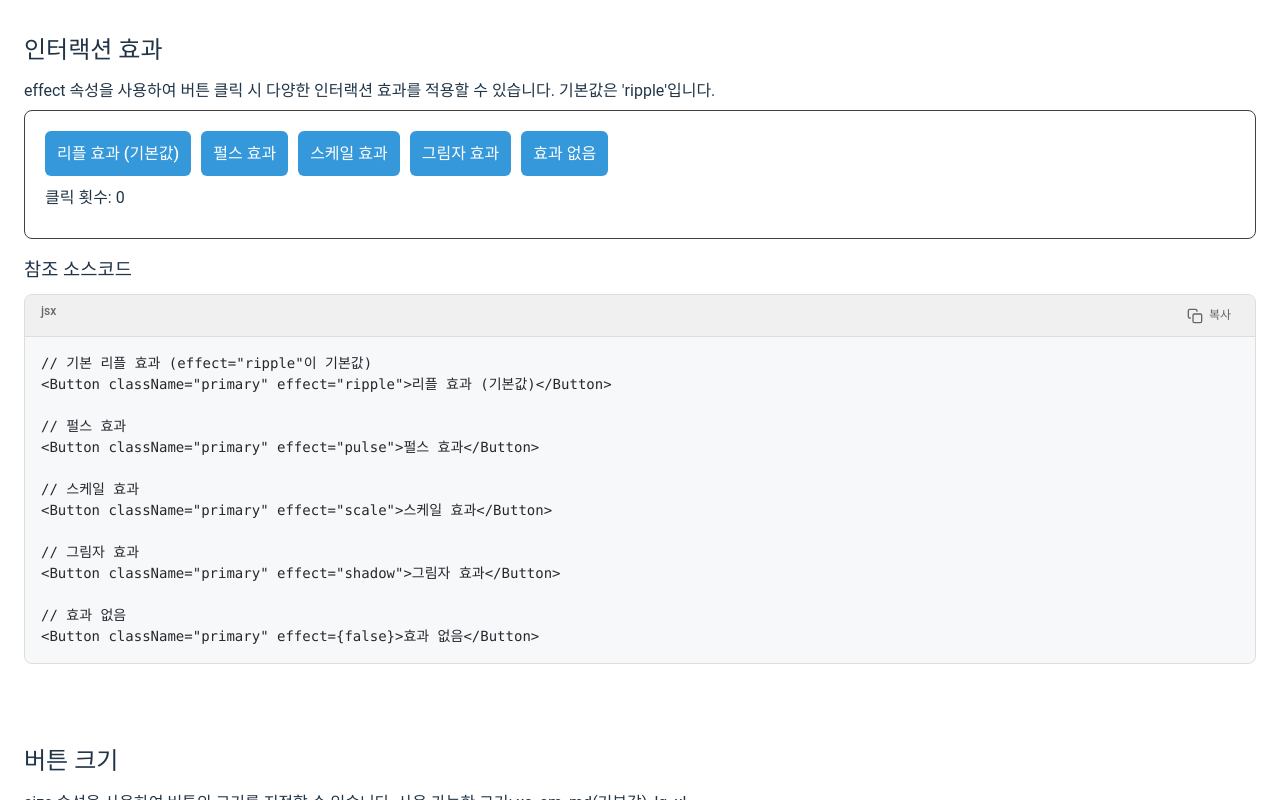
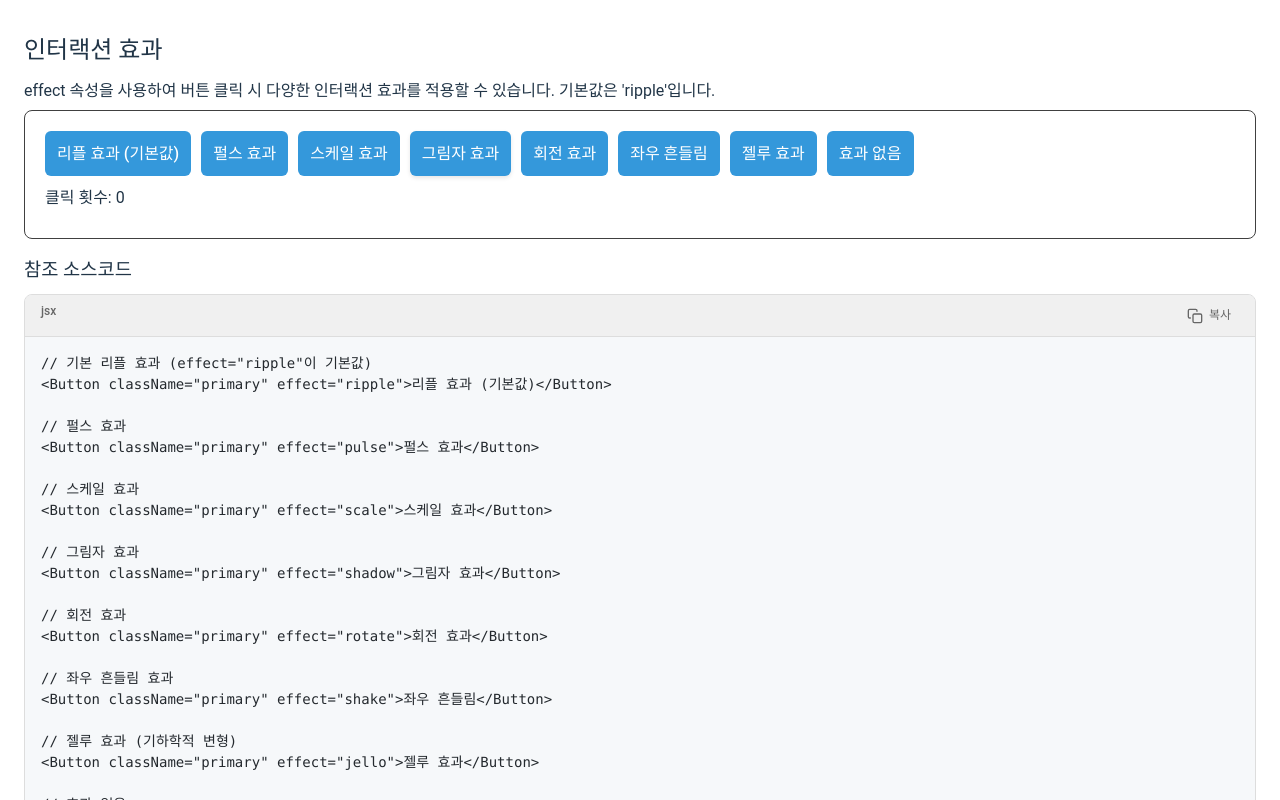
Before and after one commit to anoju/anoju-react, a React (Vite) app: page /guide/button in a window 1280 px wide. Shown: the part 840-1640 px from the top of the page. Built offline with nearby package versions, Linux system fonts and the light colour scheme.

Commit message:
버튼 업데이트(3)

```diff
--- a/src/assets/scss/components/button.module.scss
+++ b/src/assets/scss/components/button.module.scss
@@ -107,6 +107,13 @@
     box-shadow: 0 0 0 0 rgba(var(--primary-color-rgb), 0.7);
     animation: pulse-animation 1.5s cubic-bezier(0.66, 0, 0, 1) forwards;
   }
+
+  // 다크 모드에서 더 밝게
+  @include s.dark-mode {
+    &::after {
+      box-shadow: 0 0 0 0 rgba(var(--primary-color-rgb), 0.9);
+    }
+  }
 }
 
 // 크기 확대/축소 효과
@@ -116,9 +123,46 @@
 
 // 그림자 효과
 .button-shadow {
+  transition:
+    transform 0.2s,
+    box-shadow 0.2s;
+  box-shadow: 0 2px 4px rgb(0 0 0 / 10%);
+
   &:active {
     transform: translateY(2px);
-    box-shadow: 0 2px 8px rgb(0 0 0 / 20%);
+    box-shadow: 0 1px 2px rgb(0 0 0 / 10%);
+  }
+
+  // 다크 모드 수정
+  @include s.dark-mode {
+    box-shadow: 0 2px 6px rgb(255 255 255 / 15%);
+
+    &:active {
+      box-shadow: 0 1px 3px rgb(255 255 255 / 10%);
+    }
+  }
+}
+
+// 회전 효과
+.button-rotate {
+  transition: transform 0.3s ease;
+
+  &:active {
+    transform: rotate(5deg);
+  }
+}
+
+// 팔도 효과 (좌우 움직임)
+.button-shake {
+  &:active {
+    animation: shake-animation 0.3s ease-in-out;
+  }
+}
+
+// 뻤는 효과
+.button-jello {
+  &:active {
+    animation: jello-animation 1.6s ease-in-out;
   }
 }
 
@@ -156,3 +200,56 @@
     transform: scale(1);
   }
 }
+
+@keyframes shake-animation {
+  0%,
+  100% {
+    transform: translateX(0);
+  }
+
+  20%,
+  60% {
+    transform: translateX(-5px);
+  }
+
+  40%,
+  80% {
+    transform: translateX(5px);
+  }
+}
+
+@keyframes jello-animation {
+  0%,
+  11.1%,
+  100% {
+    transform: none;
+  }
+
+  22.2% {
+    transform: skewX(-12.5deg) skewY(-12.5deg);
+  }
+
+  33.3% {
+    transform: skewX(6.25deg) skewY(6.25deg);
+  }
+
+  44.4% {
+    transform: skewX(-3.125deg) skewY(-3.125deg);
+  }
+
+  55.5% {
+    transform: skewX(1.5625deg) skewY(1.5625deg);
+  }
+
+  66.6% {
+    transform: skewX(-0.78125deg) skewY(-0.78125deg);
+  }
+
+  77.7% {
+    transform: skewX(0.390625deg) skewY(0.390625deg);
+  }
+
+  88.8% {
+    transform: skewX(-0.1953125deg) skewY(-0.1953125deg);
+  }
+}
--- a/src/components/common/Button.tsx
+++ b/src/components/common/Button.tsx
@@ -19,7 +19,7 @@ interface CustomTouchEvent {
 type ButtonSize = 'xs' | 'sm' | 'md' | 'lg' | 'xl';
 
 // 버튼 효과 타입 정의
-type ButtonEffect = 'ripple' | 'pulse' | 'scale' | 'shadow' | false;
+type ButtonEffect = 'ripple' | 'pulse' | 'scale' | 'shadow' | 'rotate' | 'shake' | 'jello' | false;
 
 // 리플 효과 타입 정의
 interface RippleEffect {
@@ -82,6 +82,9 @@ const Button = React.forwardRef<HTMLElement, ButtonProps>((props, ref) => {
       size && styles[size], // size 클래스 추가
       effect === 'pulse' && styles['button-pulse'],
       effect === 'shadow' && styles['button-shadow'],
+      effect === 'rotate' && styles['button-rotate'],
+      effect === 'shake' && styles['button-shake'],
+      effect === 'jello' && styles['button-jello'],
       className,
     ].filter(Boolean);
 
--- a/src/pages/guide/button.tsx
+++ b/src/pages/guide/button.tsx
@@ -83,6 +83,18 @@ const ButtonGuide = () => {
               그림자 효과
             </Button>
 
+            <Button className="primary" effect="rotate" onClick={handleClick}>
+              회전 효과
+            </Button>
+
+            <Button className="primary" effect="shake" onClick={handleClick}>
+              좌우 흔들림
+            </Button>
+
+            <Button className="primary" effect="jello" onClick={handleClick}>
+              젤루 효과
+            </Button>
+
             <Button className="primary" effect={false} onClick={handleClick}>
               효과 없음
             </Button>
@@ -106,9 +118,17 @@ const ButtonGuide = () => {
 // 그림자 효과
 <Button className="primary" effect="shadow">그림자 효과</Button>
 
+// 회전 효과
+<Button className="primary" effect="rotate">회전 효과</Button>
+
+// 좌우 흔들림 효과
+<Button className="primary" effect="shake">좌우 흔들림</Button>
+
+// 젤루 효과 (기하학적 변형)
+<Button className="primary" effect="jello">젤루 효과</Button>
+
 // 효과 없음
-<Button className="primary" effect={false}>효과 없음</Button>
-`}
+<Button className="primary" effect={false}>효과 없음</Button>`}
           language="jsx"
         />
       </section>
@@ -266,7 +286,10 @@ const ButtonGuide = () => {
               </tr>
               <tr>
                 <td>effect</td>
-                <td>'ripple' | 'pulse' | 'scale' | 'shadow' | false</td>
+                <td>
+                  'ripple' | 'pulse' | 'scale' | 'shadow' | 'rotate' | 'shake' |
+                  'jello' | false
+                </td>
                 <td>'ripple'</td>
                 <td>인터랙션 효과 유형</td>
               </tr>
```
Also changed, not shown: .stylelintrc.json.
